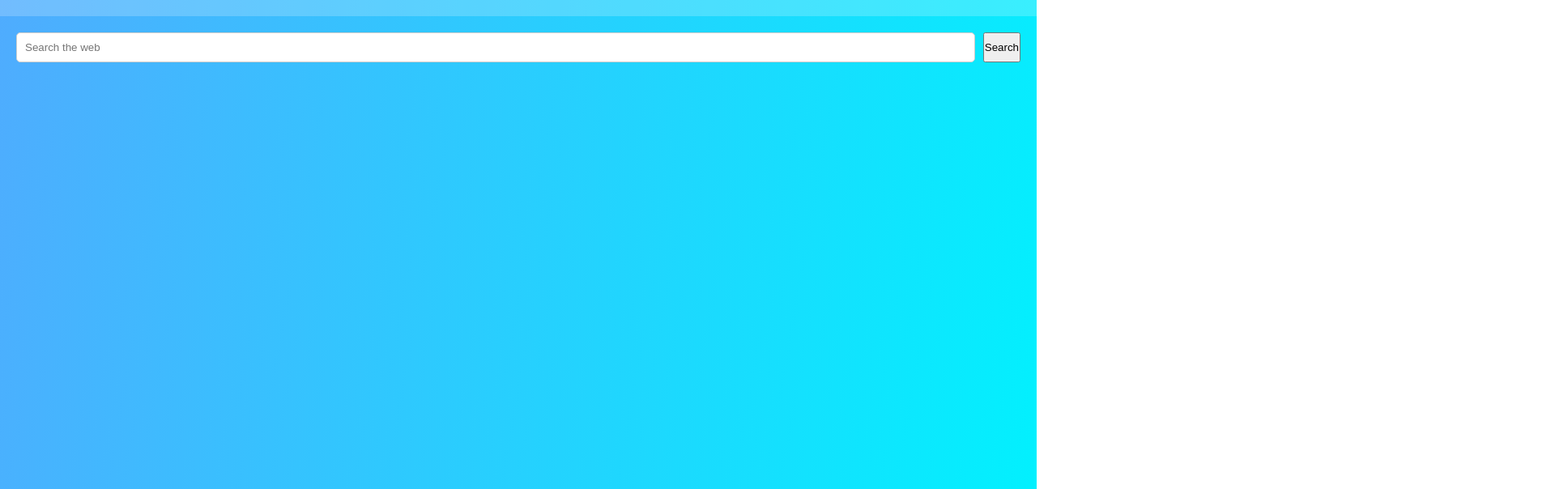
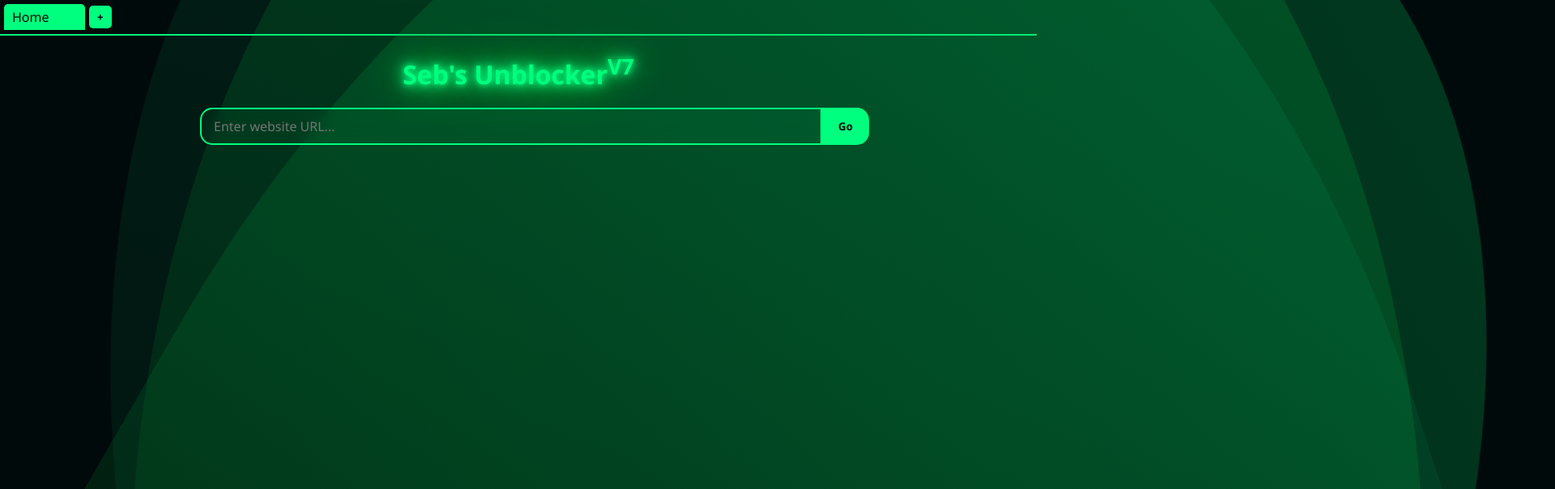
Before and after one commit to xavtry/idke-yet, a website: page public/index.html in a window 1280 px wide. Shown: the top 604 px of the page at 81% size, 1920 px wide, since content can reach past the window. Drawn offline with Linux system fonts and the light colour scheme.

Commit message:
Update index.html

```diff
--- a/public/index.html
+++ b/public/index.html
@@ -1,57 +1,170 @@
 <!DOCTYPE html>
+
 <html lang="en">
 <head>
 <meta charset="UTF-8">
 <meta name="viewport" content="width=device-width, initial-scale=1.0">
-  <title>Proxy + Tabs</title>
-  <link rel="stylesheet" href="css/style.css">
+<title>Seb's Unblocker V7 Proxy</title>
+<style>
+* {margin:0; padding:0; box-sizing:border-box; font-family: 'Segoe UI', sans-serif;}
+html, body {height:100%; background:#010a0a; display:flex; flex-direction:column; overflow:hidden;}
+
+/* Waves */
+.wave { position:absolute; width:200%; height:200%; border-radius:45%; opacity:0.2; animation:waveMove 15s linear infinite; }
+.wave:nth-child(1){background: linear-gradient(120deg,#00ff7f,#003300);}
+.wave:nth-child(2){animation-duration:20s; opacity:0.15; background:linear-gradient(120deg,#00ff55,#002200);}
+.wave:nth-child(3){animation-duration:25s; opacity:0.1; background:linear-gradient(120deg,#00ff99,#001100);}
+@keyframes waveMove{0%{transform:translateX(0) translateY(0) rotate(0deg);}50%{transform:translateX(-25%) translateY(10%) rotate(180deg);}100%{transform:translateX(0) translateY(0) rotate(360deg);}}
+
+/* Tab Bar */
+#tabBar {display:flex; align-items:center; background:#010a0a; border-bottom:2px solid #00ff7f; padding:5px; overflow-x:auto;}
+.tab {padding:5px 10px; margin-right:5px; border-radius:5px 5px 0 0; background:#002200; color:#00ff7f; cursor:pointer; display:flex; align-items:center; min-width:100px;}
+.tab.active {background:#00ff7f; color:#010a0a;}
+.tab button.closeTab {margin-left:5px; background:transparent; border:none; color:#00ff7f; cursor:pointer;}
+#newTabBtn {padding:5px 10px; border:none; background:#00ff7f; color:#010a0a; border-radius:5px; cursor:pointer; font-weight:bold;}
+
+/* Container */
+.container {position:relative; z-index:2; flex-grow:1; display:flex; flex-direction:column;}
+
+/* Tab Content */
+.tabContent {flex-grow:1; display:none; width:100%; height:100%;}
+.tabContent.active {display:flex; flex-direction:column;}
+
+/* Search Bar */
+.search-container {display:flex; justify-content:center; margin:20px; width:100%;}
+.search-container input[type="text"] {width:60%; padding:10px 15px; border-radius:15px 0 0 15px; border:none; font-size:1rem; backdrop-filter: blur(10px); background: rgba(0,255,127,0.05); color:#00ff7f; border:2px solid #00ff7f;}
+.search-container button {padding:10px 20px; border:none; border-radius:0 15px 15px 0; background:#00ff7f; color:#010a0a; cursor:pointer; font-weight:bold; transition:0.3s;}
+.search-container button:hover { background:#00ff99; }
+
+/* Glowing Home Text */
+.glow-text {color: #00ff7f; text-shadow:0 0 5px #00ff7f,0 0 10px #00ff7f,0 0 20px #00ff7f,0 0 40px #00ff7f,0 0 80px #00ff7f; animation: glowPulse 2s ease-in-out infinite alternate;}
+@keyframes glowPulse {0% {text-shadow:0 0 5px #00ff7f,0 0 10px #00ff7f,0 0 20px #00ff7f,0 0 40px #00ff7f,0 0 80px #00ff7f;} 100% {text-shadow:0 0 10px #00ff7f,0 0 20px #00ff7f,0 0 30px #00ff7f,0 0 60px #00ff7f,0 0 100px #00ff7f;}}
+
+/* Iframe */
+.tabContent iframe {flex-grow:1; border:none; width:100%; border-radius:0 0 15px 15px; backdrop-filter:blur(10px);}
+
+/* Responsive */
+@media(max-width:600px){.search-container input[type="text"] {width:70%;} .tab {min-width:80px;}} </style>
+
 </head>
 <body>
-  <!-- Original background -->
-  <div id="background"></div>
 
-  <!-- Tab system -->
-  <div class="tabs">
-    <!-- Copy tabs HTML from original site -->
+<div class="wave"></div>
+<div class="wave"></div>
+<div class="wave"></div>
+
+<!-- Tab Bar -->
+
+<div id="tabBar">
+  <button id="newTabBtn">+</button>
 </div>
 
-  <!-- Search bar -->
-  <form id="searchForm">
-    <input type="text" id="query" placeholder="Search the web" />
-    <button type="submit">Search</button>
-  </form>
+<!-- Container for Tabs -->
 
-  <div id="results"></div>
+<div class="container" id="tabContainer"></div>
 
-  <script src="js/main.js"></script>
 <script>
-    const form = document.getElementById('searchForm');
-    const resultsDiv = document.getElementById('results');
+let tabCount = 0;
+const tabBar = document.getElementById('tabBar');
+const tabContainer = document.getElementById('tabContainer');
 
-    form.addEventListener('submit', async e => {
-      e.preventDefault();
-      const query = document.getElementById('query').value;
-      const res = await fetch(`/search?q=${encodeURIComponent(query)}`);
-      const results = await res.json();
+function createHomeTab() {
+  tabCount++;
+  const tabId = 'tab' + tabCount;
 
-      resultsDiv.innerHTML = results.map(r => `
-        <div class="result">
-          <a href="${r.url}" target="_blank">${r.title}</a>
-          <p>${r.description}</p>
-          <button onclick="openProxy('${r.url}')">Open via Proxy</button>
+  const tabButton = document.createElement('div');
+  tabButton.classList.add('tab', 'active');
+  tabButton.id = tabId + '-btn';
+  tabButton.innerText = "Home";
+  tabButton.addEventListener('click', ()=>activateTab(tabId));
+
+  const closeBtn = document.createElement('button');
+  closeBtn.classList.add('closeTab');
+  closeBtn.innerText = 'x';
+  closeBtn.onclick = (e)=>{e.stopPropagation(); closeTab(tabId);}
+  tabButton.appendChild(closeBtn);
+
+  tabBar.insertBefore(tabButton, document.getElementById('newTabBtn'));
+
+  const tabContent = document.createElement('div');
+  tabContent.classList.add('tabContent','active');
+  tabContent.id = tabId;
+
+  tabContent.innerHTML = `
+    <h1 class="glow-text" style="text-align:center; margin-top:20px;">Seb's Unblocker<sup>V7</sup></h1>
+    <div class="search-container">
+      <input type="text" placeholder="Enter website URL..." class="urlInput">
+      <button class="goBtn">Go</button>
     </div>
-      `).join('');
+  `;
+  tabContainer.appendChild(tabContent);
+
+  const goBtn = tabContent.querySelector('.goBtn');
+  const urlInput = tabContent.querySelector('.urlInput');
+  goBtn.addEventListener('click', ()=>{
+    let url = urlInput.value.trim();
+    if(!url) return;
+    if(!url.startsWith('http://') && !url.startsWith('https://')) url = 'https://' + url;
+    createWebTab(url);
   });
+  urlInput.addEventListener('keypress', e=>{if(e.key==='Enter') goBtn.click();});
 
-    function openProxy(url) {
-      const dynamicSites = ['coolmathgames.com','class-77.us'];
-      const isDynamic = dynamicSites.some(d => url.includes(d));
-      if (isDynamic) {
-        window.open(url,'_blank');
-      } else {
-        window.location.href = `/proxy?url=${encodeURIComponent(url)}`;
+  activateTab(tabId);
+}
+
+function createWebTab(url) {
+  tabCount++;
+  const tabId = 'tab' + tabCount;
+
+  const tabButton = document.createElement('div');
+  tabButton.classList.add('tab', 'active');
+  tabButton.id = tabId + '-btn';
+  tabButton.innerText = url;
+  tabButton.addEventListener('click', ()=>activateTab(tabId));
+
+  const closeBtn = document.createElement('button');
+  closeBtn.classList.add('closeTab');
+  closeBtn.innerText = 'x';
+  closeBtn.onclick = (e)=>{e.stopPropagation(); closeTab(tabId);}
+  tabButton.appendChild(closeBtn);
+
+  tabBar.insertBefore(tabButton, document.getElementById('newTabBtn'));
+
+  const tabContent = document.createElement('div');
+  tabContent.classList.add('tabContent','active');
+  tabContent.id = tabId;
+
+  // Use proxy URL here
+  tabContent.innerHTML = `<iframe src="/proxy?url=${encodeURIComponent(url)}"></iframe>`;
+
+  tabContainer.appendChild(tabContent);
+  activateTab(tabId);
+}
+
+function activateTab(tabId) {
+  document.querySelectorAll('.tab').forEach(t=>t.classList.remove('active'));
+  document.querySelectorAll('.tabContent').forEach(tc=>tc.classList.remove('active'));
+  document.getElementById(tabId + '-btn').classList.add('active');
+  document.getElementById(tabId).classList.add('active');
+}
+
+function closeTab(tabId) {
+  const btn = document.getElementById(tabId + '-btn');
+  const content = document.getElementById(tabId);
+  if(btn) btn.remove();
+  if(content) content.remove();
+
+  const tabs = document.querySelectorAll('.tab');
+  if(tabs.length>0) {
+    const lastTabId = tabs[tabs.length-1].id.replace('-btn','');
+    activateTab(lastTabId);
   }
 }
+
+document.getElementById('newTabBtn').addEventListener('click', createHomeTab);
+
+createHomeTab();
 </script>
+
 </body>
 </html>
```
Lines whose indentation alone changed are shown as unchanged.
